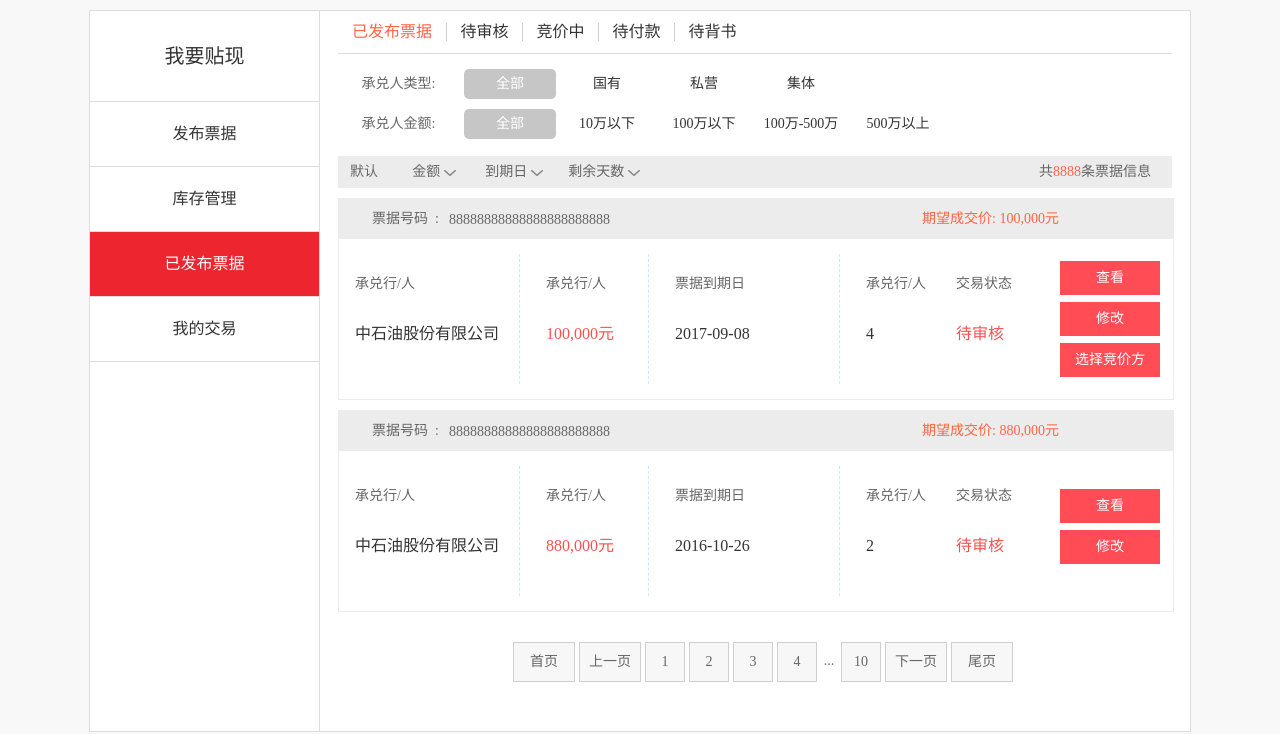
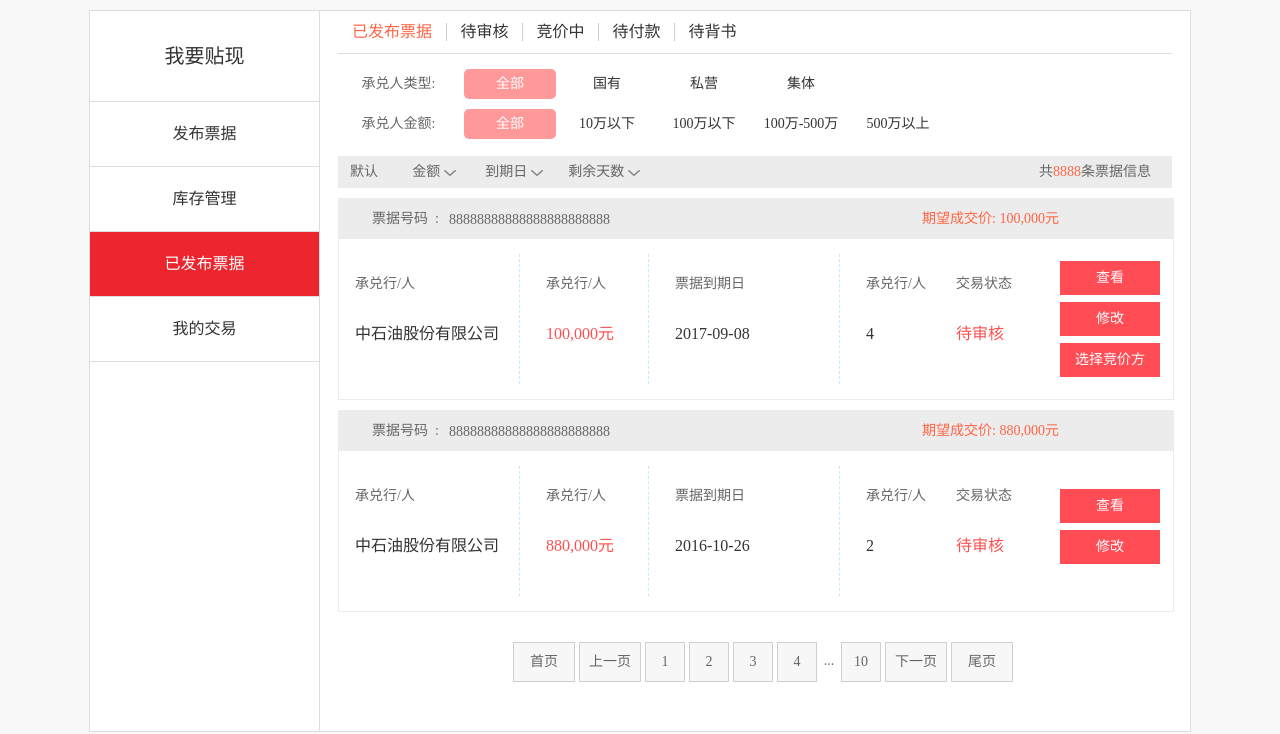
Before and after one commit to Yulingsong/ZSY, a plain HTML site: page html/billpublished.html in a window 1280 px wide. Shown: the part 103-837 px from the top of the page. Drawn offline with Linux system fonts and the light colour scheme.

Commit message:
修改2.1

```diff
--- a/css/billpublished.css
+++ b/css/billpublished.css
@@ -106,7 +106,7 @@
 }
 .select-type-menu li.select-type-sel{
     color: #fff;
-    background-color: #c6c6c6;
+    background-color: #ff9999;
 }
 .sort{
     width: 832px;
```
